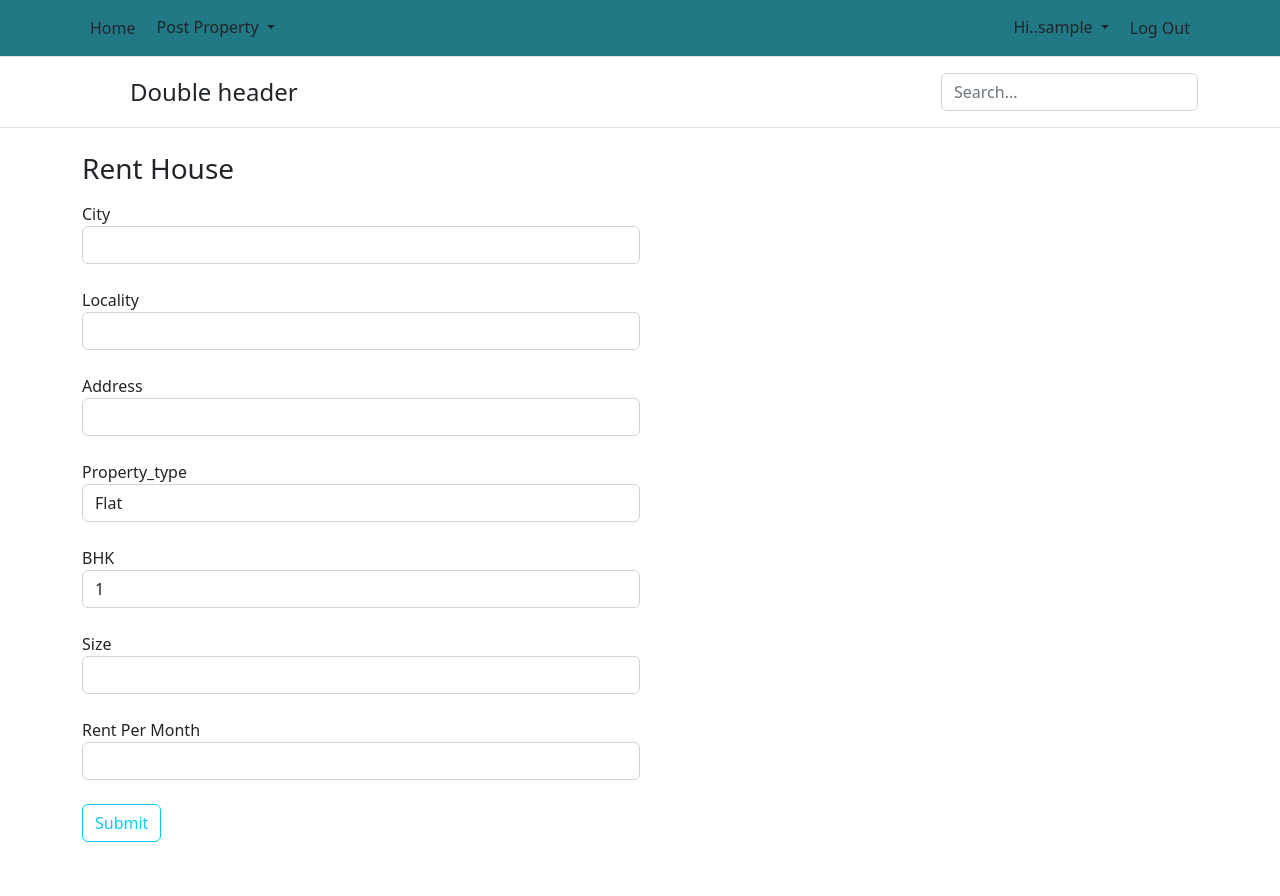
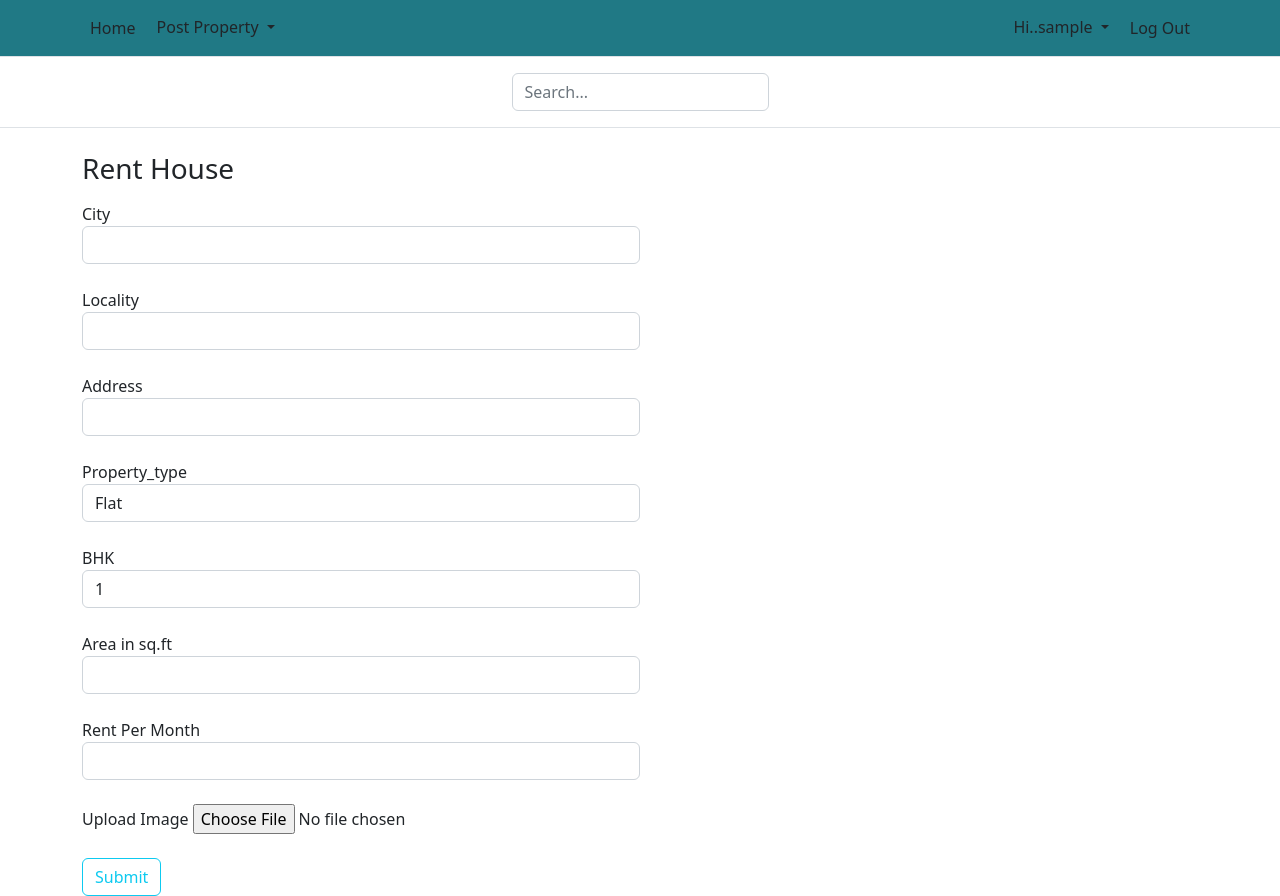
Before and after one commit to DishaJo/Housing-Listing-system, a Flask app: page /RentHouse in a window 1280 px wide. Before the commit the page ends 842 px from the top, so only its background shows below. Run offline with Flask 2, Linux system fonts and the light colour scheme; the visitor is signed in with stand-in values (Sample User, id 1); data comes from the database, SQL or seed files in the repository; some libraries are stand-ins or nearby versions.

Commit message:
added image in post

```diff
--- a/HouseListingSystem/forms.py
+++ b/HouseListingSystem/forms.py
@@ -2,6 +2,7 @@ from flask_wtf import FlaskForm
 from wtforms import (StringField, PasswordField, EmailField, ValidationError,
                      SubmitField, BooleanField, SelectField)
 from wtforms.validators import DataRequired, Length, EqualTo
+from flask_wtf.file import FileField, FileAllowed
 from HouseListingSystem.models import User
 from flask_login import current_user
 
@@ -145,13 +146,11 @@ class PostHouseForm(FlaskForm):
     bhk = SelectField('BHK', choices=['1', '2', '3', '4', '5+'])
     price = StringField('Price', validators=[Length(max=20)])
     rent_per_month = StringField('Rent Per Month', validators=[Length(max=20)])
-    size = StringField('Size', validators=[DataRequired(message='Please enter size in SqFt'), Length(max=10)])
+    house_image = FileField('Upload Image', validators=[FileAllowed(['jpg', 'png', 'jpeg'])])
+    area = StringField('Area in sq.ft', validators=[DataRequired(message='Please enter area'), Length(max=10)])
     submit = SubmitField('Submit')
 
-    # def validate_rent_price(self, rent_per_month, price):
-    #     if rent_per_month.data == None and price.data == None:
-    #         raise ValidationError('Please enter amount.')
 
-    def validate_size(self, size):
-        if not size.data.isnumeric():
+    def validate_area(self, area):
+        if not area.data.isnumeric():
             raise ValidationError('Only Numeric value is allowed.')
--- a/HouseListingSystem/models.py
+++ b/HouseListingSystem/models.py
@@ -17,7 +17,6 @@ class User(db.Model, UserMixin):
     email = db.Column(db.String(120), unique=True, nullable=False)
     contact = db.Column(db.String(10), unique=True, nullable=False)
     password = db.Column(db.String(60), nullable=False)
-    user_image = db.Column(db.String(20), nullable=False, default='default.jpg')
     house_post = db.relationship('House', backref='user', lazy=True)
 
     def get_id(self):
@@ -47,11 +46,12 @@ class House(db.Model):
     locality = db.Column(db.String(30), nullable=False)
     address = db.Column(db.Text, nullable=False)
     property_type = db.Column(db.String(20), nullable=False)
-    size_sqft = db.Column(db.String(20), nullable=False)
+    area = db.Column(db.String(20), nullable=False)        #area in SqFt
     price = db.Column(db.String(20))
     rent_per_month = db.Column(db.String(20))
     date_posted = db.Column(db.DateTime, nullable=False, default=datetime.utcnow)
-    verified = db.Column(db.String, nullable=False, default='No')
+    verified = db.Column(db.String(20), nullable=False, default='No')
+    image_file = db.Column(db.String(100), nullable=False, default='house_default.jpg')
     user_id = db.Column(db.Integer, db.ForeignKey('user.user_id'), nullable=False)
 
     def __repr__(self):
--- a/HouseListingSystem/routes.py
+++ b/HouseListingSystem/routes.py
@@ -1,3 +1,6 @@
+import os
+import secrets
+from PIL import Image
 from flask import render_template, redirect, flash, url_for, request, abort
 from HouseListingSystem import app, db, bcrypt
 from HouseListingSystem.models import User, House
@@ -131,10 +134,16 @@ def delete_account():
 def sell_house():
     form = PostHouseForm()
     if form.validate_on_submit():
+        if form.house_image.data:
+            img_file = save_picture(form.house_image.data)
+            image_file = img_file
+        else:
+            image_file = 'house_default.jpg'
         post_type = 'Sell'
         price = form.price.data
-        house = House(post_type=post_type, user=current_user, city=form.city.data, locality=form.locality.data, address=form.address.data,
-                      bhk=form.bhk.data, property_type=form.property_type.data, price=price, size_sqft=form.size.data)
+        house = House(post_type=post_type, user=current_user, city=form.city.data, locality=form.locality.data,
+                      address=form.address.data, image_file=image_file, bhk=form.bhk.data,
+                      property_type=form.property_type.data, price=price, area=form.area.data)
         db.session.add(house)
         db.session.commit()
         flash('House posted successfully', 'success')
@@ -146,10 +155,17 @@ def sell_house():
 def rent_house():
     form = PostHouseForm()
     if form.validate_on_submit():
+        if form.house_image.data:
+            img_file = save_picture(form.house_image.data)
+            image_file = img_file
+        else:
+            image_file = 'default.jpg'
         post_type = 'Rent'
         rent_per_month = form.rent_per_month.data
-        house = House(post_type=post_type, user=current_user, city=form.city.data, locality=form.locality.data, address=form.address.data,
-                      bhk=form.bhk.data, property_type=form.property_type.data, rent_per_month=rent_per_month, size_sqft=form.size.data)
+        house = House(post_type=post_type, user=current_user, city=form.city.data, locality=form.locality.data,
+                      address=form.address.data, image_file=image_file, bhk=form.bhk.data,
+                      property_type=form.property_type.data, rent_per_month=rent_per_month,
+                      area=form.area.data)
         db.session.add(house)
         db.session.commit()
         flash('House posted successfully', 'success')
@@ -157,8 +173,10 @@ def rent_house():
 
 
 @app.route('/MyPosts')
+@login_required
 def my_posts():
-    results = House.query.filter_by(user_id=current_user.user_id)
+    page = request.args.get('page', 1, type=int)
+    results = House.query.filter_by(user_id=current_user.user_id).order_by(House.date_posted.desc()).paginate(page=page, per_page=3)
     return render_template('my_posts.html', title='My Posts', results=results)
 
 
@@ -166,7 +184,8 @@ def my_posts():
 @login_required
 def house_post(house_id):
     house = House.query.get_or_404(house_id)
-    return render_template('house_post.html', house=house)
+    image_file = url_for('static', filename='images/' + house.image_file)
+    return render_template('house_post.html', house=house, image_file=image_file)
 
 
 @app.route('/HousePost/<int:house_id>/update', methods=['GET', 'POST'])
@@ -177,11 +196,14 @@ def update_post(house_id):
         abort(403)
     form = PostHouseForm()
     if form.validate_on_submit():
+        if form.house_image.data:
+            img_file = save_picture(form.house_image.data)
+            house.image_file = img_file
         house.bhk = form.bhk.data
         house.city = form.city.data
         house.locality = form.locality.data
         house.address = form.address.data
-        house.size_sqft = form.size.data
+        house.area = form.area.data
         if house.post_type == 'Rent':
             house.rent_per_month = form.rent_per_month.data
         else:
@@ -194,26 +216,18 @@ def update_post(house_id):
         form.city.data = house.city
         form.locality.data = house.locality
         form.address.data = house.address
-        form.size.data = house.size_sqft
+        form.area.data = house.area
         if house.post_type == 'Rent':
             form.rent_per_month.data = house.rent_per_month
         else:
             form.price.data = house.price
-        house.bhk = form.bhk.data
-        house.city = form.city.data
-        house.locality = form.locality.data
-        house.address = form.address.data
-        if house.post_type == 'Rent':
-            house.rent_per_month = form.rent_per_month.data
-        else:
-            house.price = form.price.data
+    image_file = url_for('static', filename='images/' + house.image_file)
     if house.post_type == 'Rent':
         return render_template('rent_house.html', title='Update House',
-                               form=form, legend='Update House')
+                               form=form, legend='Update House', image_file=image_file)
     else:
         return render_template('sell_house.html', title='Update House',
-                               form=form, legend='Update House')
-
+                               form=form, legend='Update House', image_file=image_file)
 
 
 @app.route('/HousePost/<int:house_id>/delete')
@@ -224,3 +238,16 @@ def delete_post(house_id):
     db.session.commit()
     flash('House deleted successfully', 'success')
     return redirect(url_for('my_posts'))
+
+
+def save_picture(form_image):
+    random_hex = secrets.token_hex(8)
+    _, f_ext = os.path.splitext(form_image.filename)
+    image_fn = random_hex + f_ext
+    picture_path = os.path.join(app.root_path, 'static/images', image_fn)
+
+    output_size = (300, 300)
+    i = Image.open(form_image)
+    i.thumbnail(output_size)
+    i.save(picture_path)
+    return image_fn
--- a/HouseListingSystem/static/custom.css
+++ b/HouseListingSystem/static/custom.css
@@ -2,3 +2,16 @@
 {
     background-color : #207985 !important;
 }
+.house-post-image{
+    height: 300px;
+    width: 300px;
+    margin-right: 20px;
+    margin-bottom: 16px;
+}
+
+.home-my-posts-house-img{
+    height: 200px;
+    width: 200px;
+    margin-right: 20px;
+    margin-bottom: 16px;
+}
--- a/HouseListingSystem/templates/house_post.html
+++ b/HouseListingSystem/templates/house_post.html
@@ -3,12 +3,14 @@
 <div class="container mt-3">
   <div class="card">
     <div class="card-body">
+        <img class="house-post-image" src="{{ image_file }}">
         <h2>{{ house.bhk }} BHK {{ house.property_type }} for {{ house.post_type }} in {{ house.locality }}, {{ house.city }}</h2>
         <p>BHK : {{ house.bhk }}</p>
         <p>City : {{ house.city }}</p>
         <p>Locality : {{ house.locality }}</p>
         <p>Address : {{ house.address }}</p>
         <p>Property Type : {{ house.property_type }}</p>
+        <p>Area : {{ house.area }} Sq.ft</p>
         <p>Verified : {{ house.verified }}</p>
         {% if house.post_type == 'Rent' %}
         <p>Rent Per Month : {{ house.rent_per_month }}</p>
--- a/HouseListingSystem/templates/layout.html
+++ b/HouseListingSystem/templates/layout.html
@@ -55,10 +55,6 @@
   </nav>
   <header class="py-3 mb-4 border-bottom">
     <div class="container d-flex flex-wrap justify-content-center">
-      <a href="/" class="d-flex align-items-center mb-3 mb-lg-0 me-lg-auto text-dark text-decoration-none">
-        <svg class="bi me-2" width="40" height="32"><use xlink:href="#bootstrap"/></svg>
-        <span class="fs-4">Double header</span>
-      </a>
       <form class="col-12 col-lg-auto mb-3 mb-lg-0" role="search">
         <input type="search" class="form-control" placeholder="Search..." aria-label="Search">
       </form>
--- a/HouseListingSystem/templates/rent_house.html
+++ b/HouseListingSystem/templates/rent_house.html
@@ -2,7 +2,7 @@
 {% block content %}
 <div class="container forms">
         <div class="col-md-6">
-            <form method="POST" novalidate >
+            <form method="POST" novalidate enctype="multipart/form-data">
                 {{ form.hidden_tag() }}
                 <fieldset class="form-group">
                     <h1 class="h3 mb-3 fw-normal">Rent House</h1>
@@ -77,16 +77,16 @@
                     </div>
                     <br>
                     <div class="form-group">
-                        {{ form.size.label }}
-                        {% if form.size.errors %}
-                            {{ form.size(class="form-control is-invalid") }}
+                        {{ form.area.label }}
+                        {% if form.area.errors %}
+                            {{ form.area(class="form-control is-invalid") }}
                             <div class="invalid-feedback">
-                                {% for error in form.size.errors %}
+                                {% for error in form.area.errors %}
                                     <span>{{ error }}</span>
                                 {% endfor %}
                             </div>
                         {% else %}
-                            {{ form.size(class="form-control") }}
+                            {{ form.area(class="form-control") }}
                         {% endif %}
                     </div>
                     <br>
@@ -103,6 +103,16 @@
                             {{ form.rent_per_month(class="form-control") }}
                         {% endif %}
                     </div>
+                    <br>
+                    <div class="form-group">
+                    {{ form.house_image.label() }}
+                    {{ form.house_image(class="form-control-file") }}
+                    {% if form.house_image.errors %}
+                        {% for error in form.house_image.errors %}
+                            <span class="text-danger">{{ error }}</span>
+                        {% endfor %}
+                    {% endif %}
+                    </div>
                 </fieldset>
                 <br>
                 <div>
```
Also changed, not shown: HouseListingSystem/templates/home.html (+9 -0 lines), HouseListingSystem/templates/my_posts.html (+30 -18 lines), HouseListingSystem/templates/sell_house.html (+16 -6 lines), migrations/versions/6a3fc2949560_added_img_in_house_model.py (added, +34 -0 lines), HouseListingSystem/static/images/0525b11b7e25342f.png (added), HouseListingSystem/static/images/1279fe6de992c985.jpeg (added), HouseListingSystem/static/images/65206c61acd3d08e.png (added), HouseListingSystem/static/images/6eb8c192f5e80fe6.png (added), HouseListingSystem/static/images/98b1d8f41a1d948c.jpeg (added), HouseListingSystem/static/images/b1ecf605297e2874.jpeg (added), HouseListingSystem/static/images/fe03dbcc2997494a.png (added), HouseListingSystem/static/images/house_default.jpg (added).
